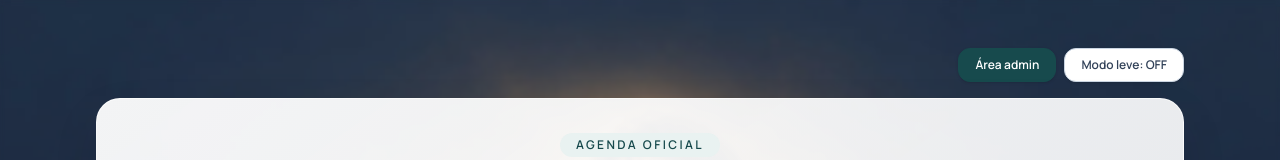
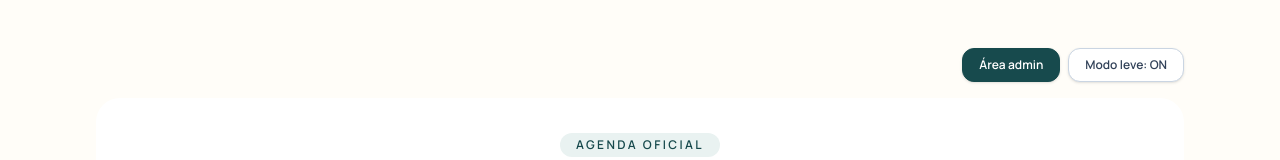
Before and after one commit to KauanAltino/Programa_agendamento, a Next.js app in the folder web/: page / in a window 1280 px wide. Shown: the top 160 px of the page. Built offline with nearby package versions, Linux system fonts and the light colour scheme; no server answers; the database is empty; a web font is replaced by a local one.

Commit message:
modo leve ligado direto

```diff
--- a/web/app/page.tsx
+++ b/web/app/page.tsx
@@ -130,7 +130,7 @@ export default function Home() {
   const [isLookingUp, setIsLookingUp] = useState(false);
   const [cancelingId, setCancelingId] = useState<string | null>(null);
   const [isFinalizing, setIsFinalizing] = useState(false);
-  const [isLiteMode, setIsLiteMode] = useState(false);
+  const [isLiteMode, setIsLiteMode] = useState(true);
   const [slotErrorMessage, setSlotErrorMessage] = useState<string | null>(null);
   const [hasLoadedSlotsOnce, setHasLoadedSlotsOnce] = useState(false);
 
```
